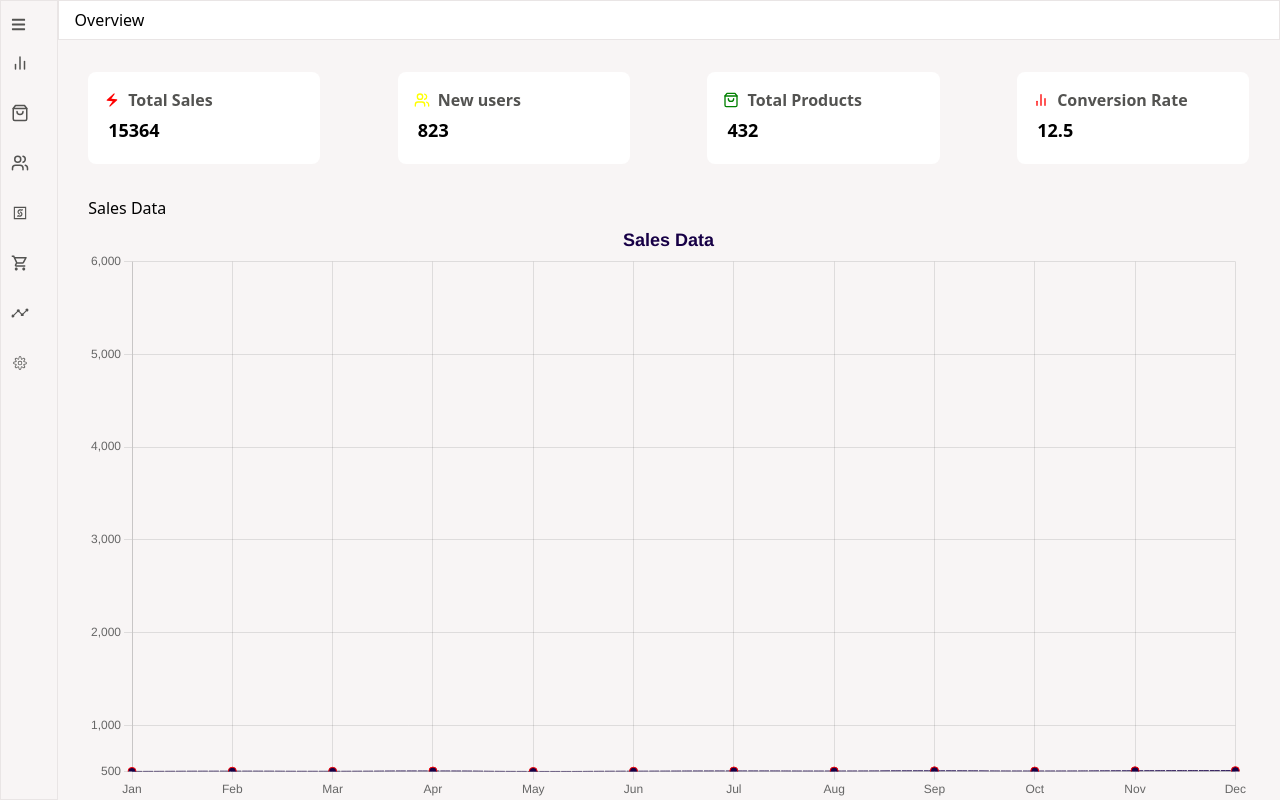
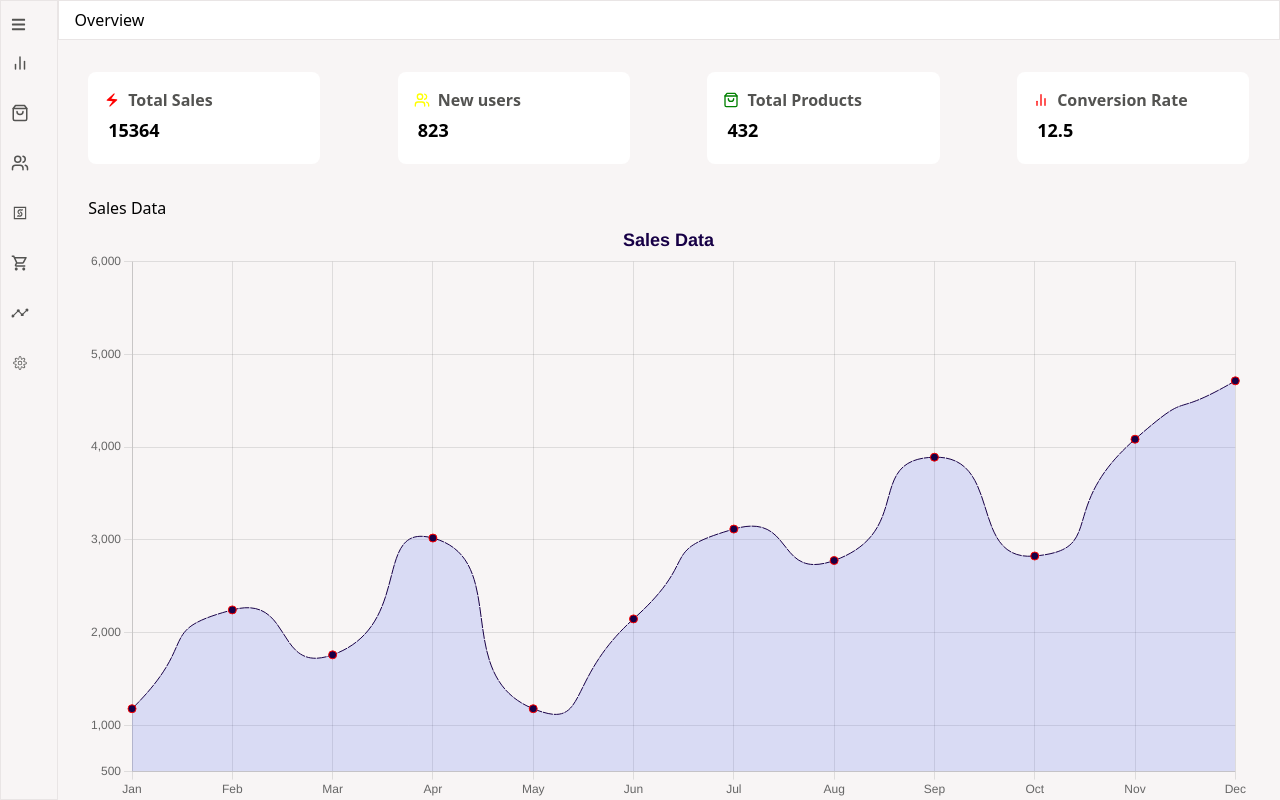
Before and after one commit to AdebestAA/admin-dashboard, a Next.js app: page / in a window 1280 px wide. Built offline with nearby package versions, Linux system fonts and the light colour scheme.

Commit message:
line chart animated

```diff
--- a/src/components/OverViewComponents/LineChart.tsx
+++ b/src/components/OverViewComponents/LineChart.tsx
@@ -1,4 +1,4 @@
-import React from 'react';
+import React, { useEffect, useState } from 'react';
 import { Line } from 'react-chartjs-2';
 import {
     Chart as ChartJs,
@@ -25,7 +25,12 @@ ChartJs.register(
 )
 
  const  LineChart = ()=>{
+    const [key,setKey] = useState(0)
 
+
+    useEffect(()=>{
+setKey(prev => prev + 1)
+    },[])
     // data
     const data = {
         labels: ["Jan", "Feb", "Mar", "Apr", "May", "Jun","Jul","Aug","Sep","Oct","Nov","Dec"],
@@ -50,10 +55,10 @@ ChartJs.register(
 
       const options = {
         responsive: true,
-        animation:{
-            duration:1000,
-            easing:"easeInOutQuad"
-        },
+        animation: {
+            duration: 1000,
+            easing: "easeOutExpo",
+          },
         plugins: {
             // LENGEND PLUGIN
           legend: {
@@ -84,7 +89,7 @@ ChartJs.register(
         },
         scales: {
           x: {
-            type: "category",
+
             grid: {
                 display: true,
                 borderDash: [5, 5]
@@ -107,7 +112,7 @@ ChartJs.register(
 
       return <section className=''>
         <h1>Sales Data</h1>
-        <Line data={data} options={options as any} />
+        <Line key={key} data={data} options={options as any} />
       </section>
 
 }
```
